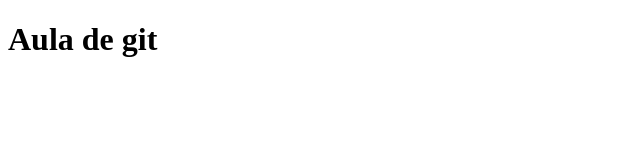
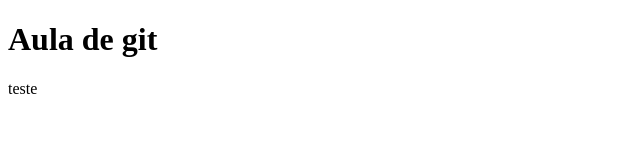
Before and after one commit to wab030/paginapessoal2, a website: page index.html in a window 1280 px wide. Shown: the full height of the page, 0-640 px from the left. Drawn offline with Linux system fonts and the light colour scheme.

Commit message:
Nova versão

```diff
--- a/index.html
+++ b/index.html
@@ -8,6 +8,7 @@
 </head>
 <body>
     <h1>Aula de git</h1>
+    <g2>teste</g2>
 
 </body>
 </html>
--- /dev/null
+++ b/package.json
@@ -0,0 +1,5 @@
+{
+  "dependencies": {
+    "lite-server": "^2.6.1"
+  }
+}
```
Also changed, not shown: 1 other file.
